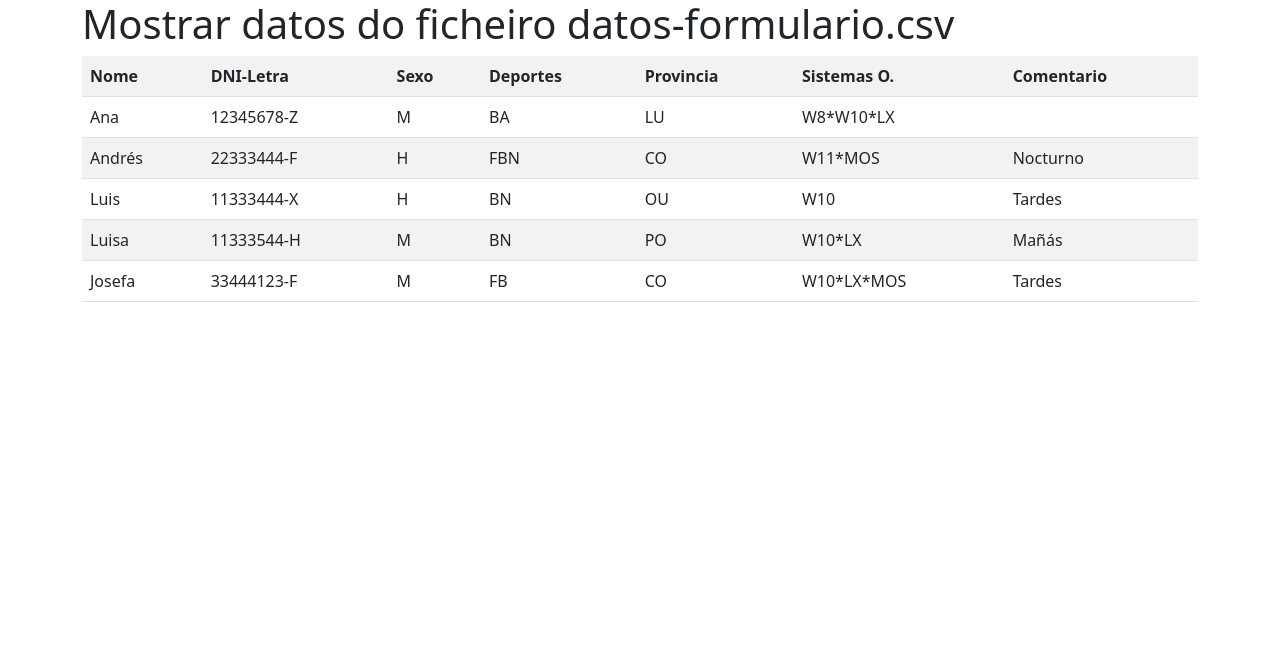
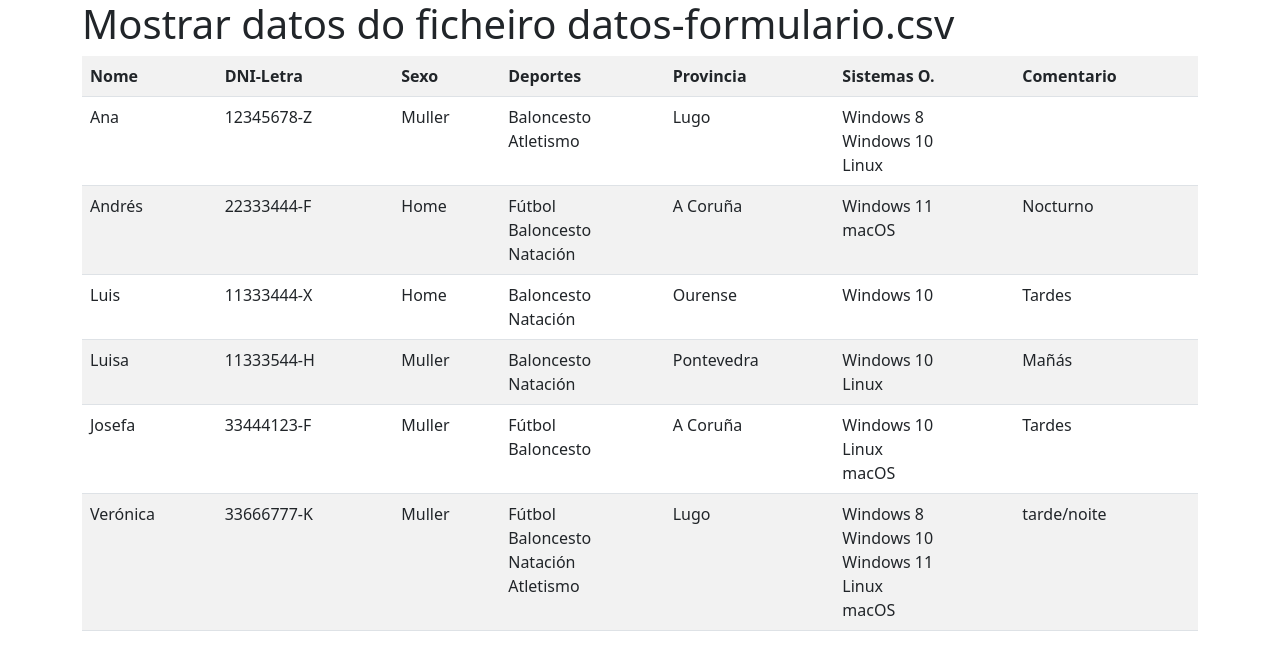
Before and after one commit to antonio-otero/iaw, a PHP site: page /16-ficheiro-taboa.php in a window 1280 px wide. Shown: the top 670 px of the page. Run offline with PHP 8.4, Linux system fonts and the light colour scheme.

Commit message:
c├│digo iaw

```diff
--- a/php/16-ficheiro-taboa.php
+++ b/php/16-ficheiro-taboa.php
@@ -23,6 +23,27 @@
 		</tr>
 
 	<?php
+	$nomeProvincias = array(
+		"CO" => "A Coruña" ,
+		"LU" => "Lugo" ,
+		"OU" => "Ourense" ,
+		"PO" => "Pontevedra"
+	);
+	$nomeSistemas = array(
+		"W8"  => "Windows 8",
+		"W10" => "Windows 10",
+		"W11" => "Windows 11",
+		"LX"  => "Linux",
+		"MOS" => "macOS"
+	);
+	$nomeDeportes = array(
+		"F" => "Fútbol",
+		"B" => "Baloncesto",
+		"N" => "Natación",
+		"A" => "Atletismo"
+	);
+
+
 	$ficheiro="datos/datos-formulario.csv";
 	$cf=@fopen($ficheiro, "r") or die("<p class='erro'>Erro, o ficheiro '$ficheiro' non existe!!</p>");
 	$rexistro=fgets($cf);
@@ -30,13 +51,30 @@
 		$campos=explode(";", $rexistro);
 		list($nome, $dni, $letra, $sexo, $dep, $provincia, $so, $coment)=$campos;
 		//xerar a fila de táboa cos datos deste rexistro:
+
 		echo "\n\t\t<tr>";
 		echo "\n\t\t\t<td>$nome</td>";
 		echo "\n\t\t\t<td>$dni-$letra</td>";
-		echo "\n\t\t\t<td>$sexo</td>";
-		echo "\n\t\t\t<td>$dep</td>";
-		echo "\n\t\t\t<td>$provincia</td>";
-		echo "\n\t\t\t<td>$so</td>";
+		$textoSexo = $sexo=="H" ? "Home" : "Muller";
+		echo "\n\t\t\t<td>$textoSexo</td>";
+
+		echo "\n\t\t\t<td>";//celda dos deportes
+		for ($i=0; $i < strlen($dep) ; $i++) {
+			echo "{$nomeDeportes[$dep[$i]]}<br>";
+		}
+
+		echo "</td>";
+
+		echo "\n\t\t\t<td>$nomeProvincias[$provincia]</td>";
+
+		echo "\n\t\t\t<td>";//celda dos sistemas operativos
+		$codSo=explode("*", $so);
+		foreach ($codSo as $codigo) {
+			echo "$nomeSistemas[$codigo]<br>";
+		}
+		echo "</td>";
+
+
 		echo "\n\t\t\t<td>$coment</td>";
 
 		echo "\n\t\t</tr>";
--- a/php/datos/datos-formulario.csv
+++ b/php/datos/datos-formulario.csv
@@ -3,3 +3,4 @@ Andrés;22333444;F;H;FBN;CO;W11*MOS;Nocturno
 Luis;11333444;X;H;BN;OU;W10;Tardes
 Luisa;11333544;H;M;BN;PO;W10*LX;Mañás
 Josefa;33444123;F;M;FB;CO;W10*LX*MOS;Tardes
+Verónica;33666777;K;M;FBNA;LU;W8*W10*W11*LX*MOS;tarde/noite
```
